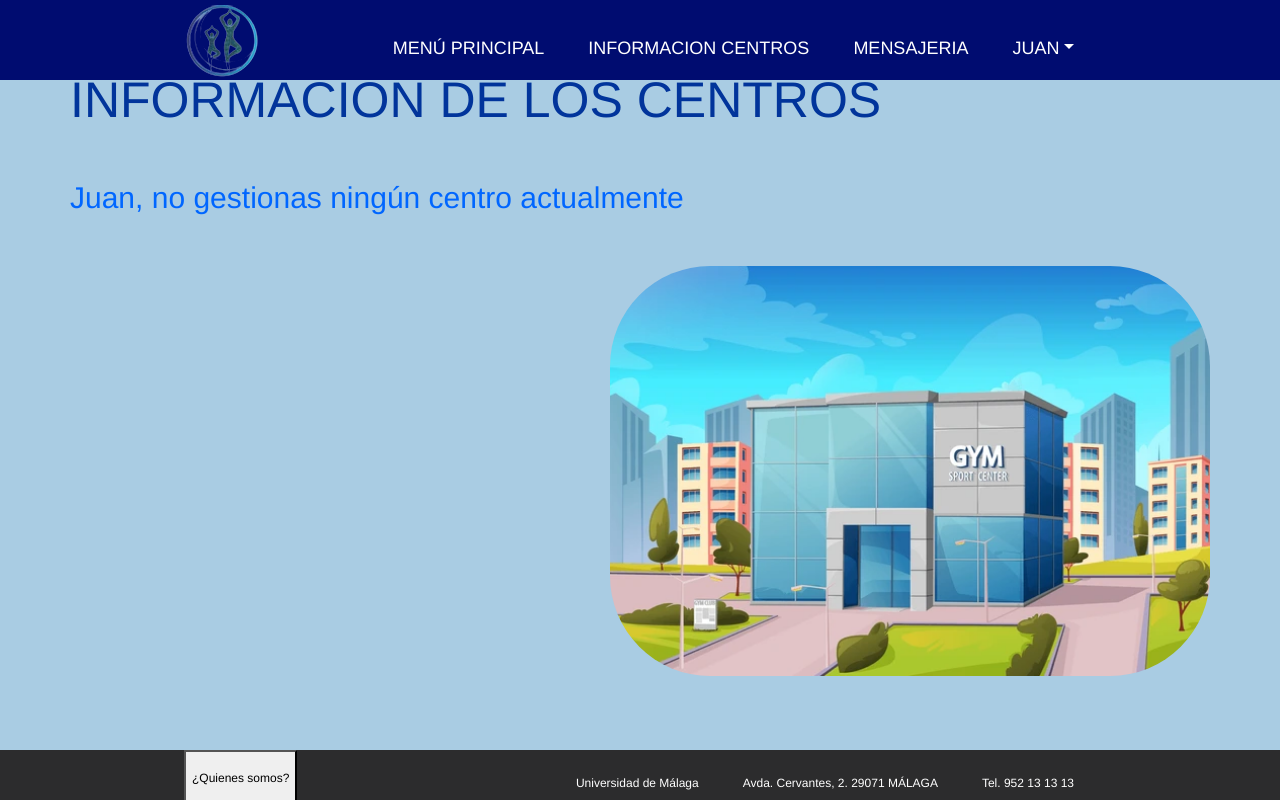
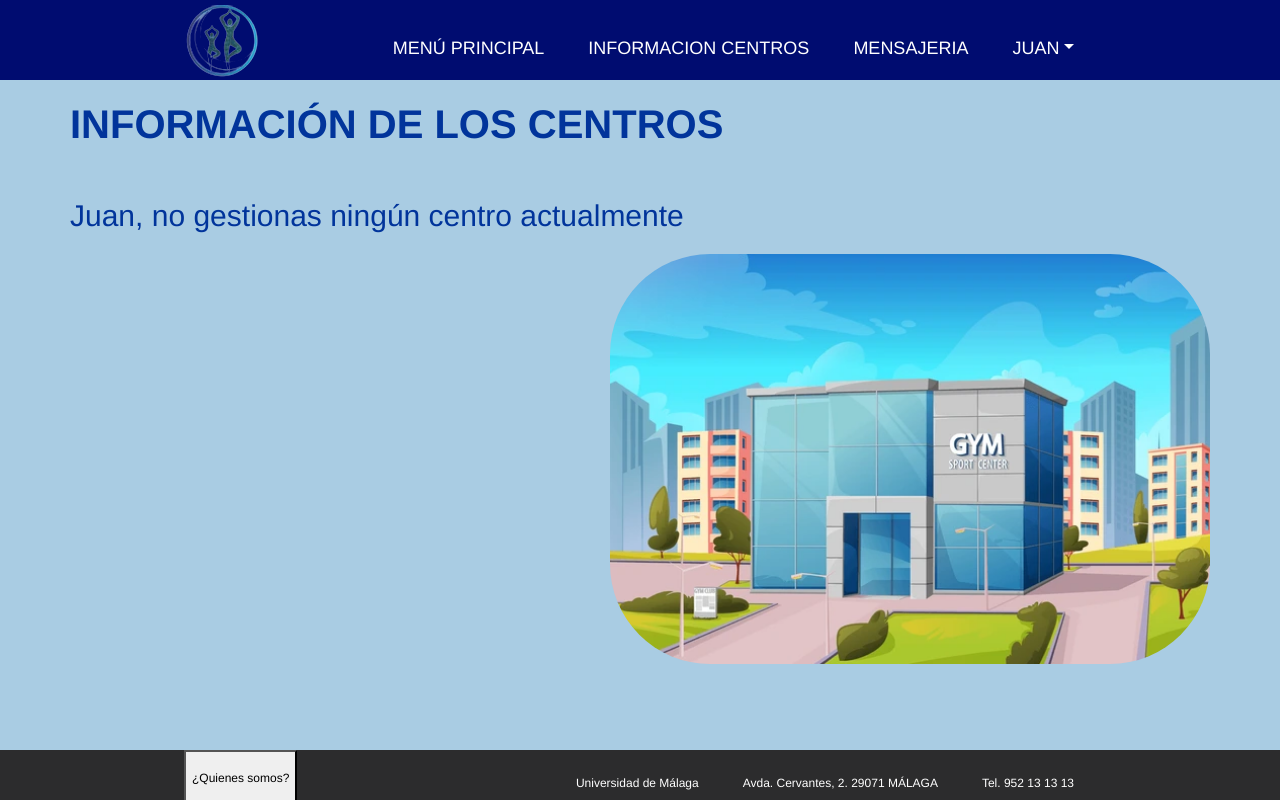
Before and after one commit to SII-Informatica-UMA/ciklum-tech4life, an Angular app in the folder frontend/Tech4Life-app/: page / in a window 1280 px wide. Both pictures are taken after a click on the link "INFORMACION CENTROS". Built offline with nearby package versions, Linux system fonts and the light colour scheme.

Commit message:
cambios css infocentro

```diff
--- a/frontend/Tech4Life-app/src/app/barra-navegacion-gerente/barra-navegacion-gerente.component.css
+++ b/frontend/Tech4Life-app/src/app/barra-navegacion-gerente/barra-navegacion-gerente.component.css
@@ -62,12 +62,12 @@
 
   .nav-menu-link:hover,
   .nav-menu-link_active {
-    background-color: #034574;
+    font-weight: bolder;
     transition: 0.5s;
   }
 
   /* TOGGLE */
-  .nav-toggle {
+  /*.nav-toggle {
     color: white;
     background: none;
     border: none;
@@ -78,7 +78,7 @@
     text-decoration: solid;
 
     display: none;
-  }
+  }*/
 
   .dropdown-toggle {
     position: relative;
--- a/frontend/Tech4Life-app/src/app/barra-navegacion/barra-navegacion.component.css
+++ b/frontend/Tech4Life-app/src/app/barra-navegacion/barra-navegacion.component.css
@@ -61,7 +61,7 @@
 
   .nav-menu-link:hover,
   .nav-menu-link_active {
-    background-color: #034574;
+    font-weight: bolder;
     transition: 0.5s;
   }
 
--- a/frontend/Tech4Life-app/src/app/informacion-centro/informacion-centro.component.css
+++ b/frontend/Tech4Life-app/src/app/informacion-centro/informacion-centro.component.css
@@ -5,8 +5,8 @@
 
 body {
   font-family: Helvetica;
-  font-size: 15pt;
-  color: rgb(0, 102, 255);
+  font-size: 10pt;
+  color: rgb(1, 52, 155);
   zoom: 100%;
   background-color: rgb(169, 204, 227);
   margin: 70px;
@@ -15,10 +15,14 @@ body {
 h1{
   color: rgb(1, 52, 155);
   margin-bottom: 50px;
+  margin-top: 100px;
+  font-size: 40px;
+  font-weight: bold;
 }
 
 .h4{
   margin-left: 50px;
+  font-size: 30px;
 }
 
 .destacado {
@@ -33,7 +37,7 @@ h1{
 }
 
 .container2 {
-  margin-top: 40px;
+  margin-top: 10px;
   float: right;
 }
 
--- a/frontend/Tech4Life-app/src/app/informacion/informacion.component.css
+++ b/frontend/Tech4Life-app/src/app/informacion/informacion.component.css
@@ -4,7 +4,7 @@
   }
 
   body {
-    font-family: sans-serif;
+    font-family: Helvetica;
     padding: 90px 20px 0;
   }
 
```
